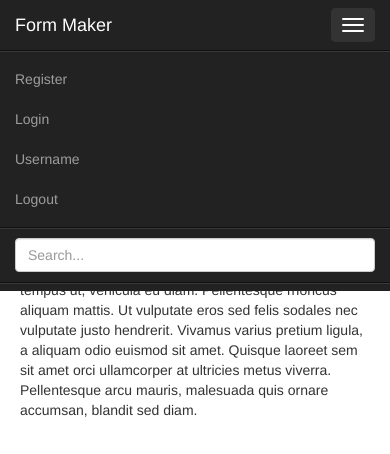
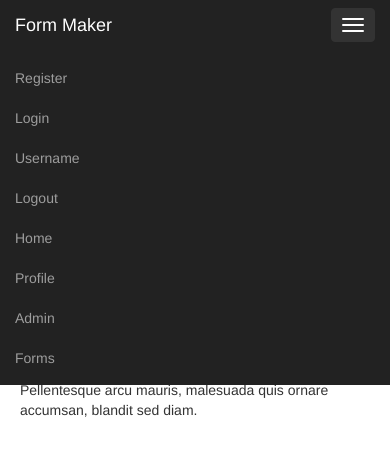
Before and after one commit to NKLucas/CS5610Spring2016, a website: page public/Assignment/home.html in a window 390 px wide. Both pictures are taken after a click on the button "Toggle navigation". Drawn offline with nearby package versions, Linux system fonts and the light colour scheme.

Commit message:
add trick to show sidebar when screen is small.

```diff
--- a/public/Assignment/dashboard.css
+++ b/public/Assignment/dashboard.css
@@ -46,6 +46,9 @@ body {
     overflow-y: auto; /* Scrollable contents if viewport is shorter than content. */
     background-color: #f5f5f5;
     border-right: 1px solid #eee;
+  }
+  .sidetonav{
+    display: none;
   }
 }
 
--- a/public/Assignment/home.html
+++ b/public/Assignment/home.html
@@ -17,7 +17,6 @@
     <!-- Custom styles for this template -->
     <link href="dashboard.css" rel="stylesheet">
 
-
     <!-- HTML5 shim and Respond.js for IE8 support of HTML5 elements and media queries -->
     <!--[if lt IE 9]>
     <script src="https://oss.maxcdn.com/html5shiv/3.7.2/html5shiv.min.js"></script>
@@ -30,13 +29,13 @@
 <nav class="navbar navbar-inverse navbar-fixed-top">
     <div class="container-fluid">
         <div class="navbar-header">
-            <button type="button" class="navbar-toggle collapsed" data-toggle="collapse" data-target="#navbar" aria-expanded="false" aria-controls="navbar">
+            <button type="button" class="navbar-toggle collapsed" data-toggle="collapse" data-target="#navbar2" aria-expanded="false" aria-controls="navbar">
                 <span class="sr-only">Toggle navigation</span>
                 <span class="icon-bar"></span>
                 <span class="icon-bar"></span>
                 <span class="icon-bar"></span>
             </button>
-            <a class="navbar-brand" href="#">Form Maker</a>
+            <a class="navbar-brand" href="home.html">Form Maker</a>
         </div>
         <div id="navbar" class="navbar-collapse collapse">
             <ul class="nav navbar-nav navbar-right">
@@ -45,9 +44,18 @@
                 <li><a href="#">Username</a></li>
                 <li><a href="#">Logout</a></li>
             </ul>
-            <form class="navbar-form navbar-right">
-                <input type="text" class="form-control" placeholder="Search...">
-            </form>
+        </div>
+        <div id="navbar2" class="collapse sidetonav">
+            <ul class="nav navbar-nav navbar-right">
+                <li><a href="register.html">Register</a></li>
+                <li><a href="login.html">Login</a></li>
+                <li><a href="#">Username</a></li>
+                <li><a href="#">Logout</a></li>
+                <li><a href="home.html">Home</a></li>
+                <li><a href="profile.html">Profile</a></li>
+                <li><a href="admin.html">Admin</a></li>
+                <li><a href="forms.html">Forms</a></li>
+            </ul>
         </div>
     </div>
 </nav>
@@ -56,7 +64,7 @@
     <div class="row">
         <div class="col-sm-3 col-md-2 sidebar">
             <ul class="nav nav-sidebar">
-                <li class="active"><a href="#">Home<span class="sr-only">(current)</span></a></li>
+                <li class="active"><a href="home.html">Home<span class="sr-only">(current)</span></a></li>
                 <li><a href="profile.html">Profile</a></li>
                 <li><a href="admin.html">Admin</a></li>
                 <li><a href="forms.html">Forms</a></li>
```
Also changed, not shown: public/Assignment/admin.html (+17 -8 lines), public/Assignment/form-fields.html (+15 -5 lines), public/Assignment/forms.html (+14 -5 lines), public/Assignment/login.html (+14 -5 lines), public/Assignment/profile.html (+14 -5 lines), public/Assignment/register.html (+14 -5 lines).
